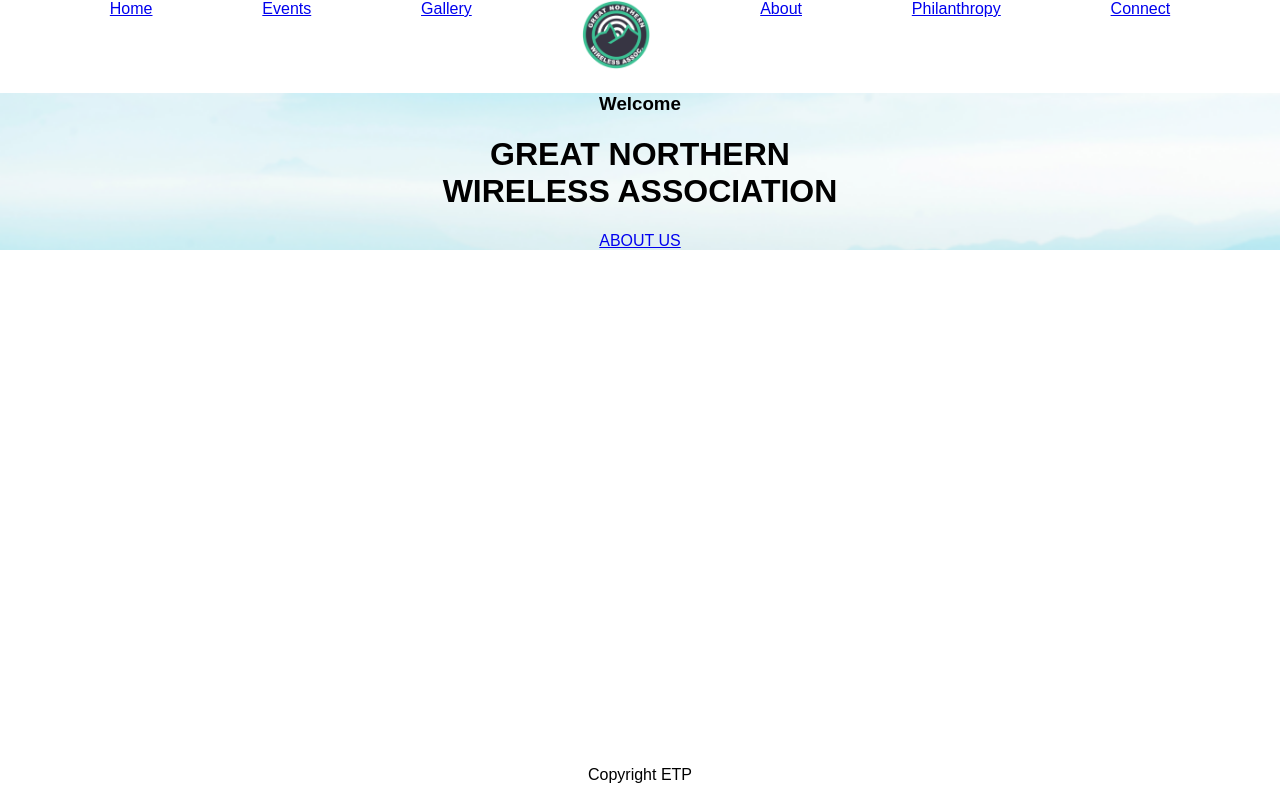
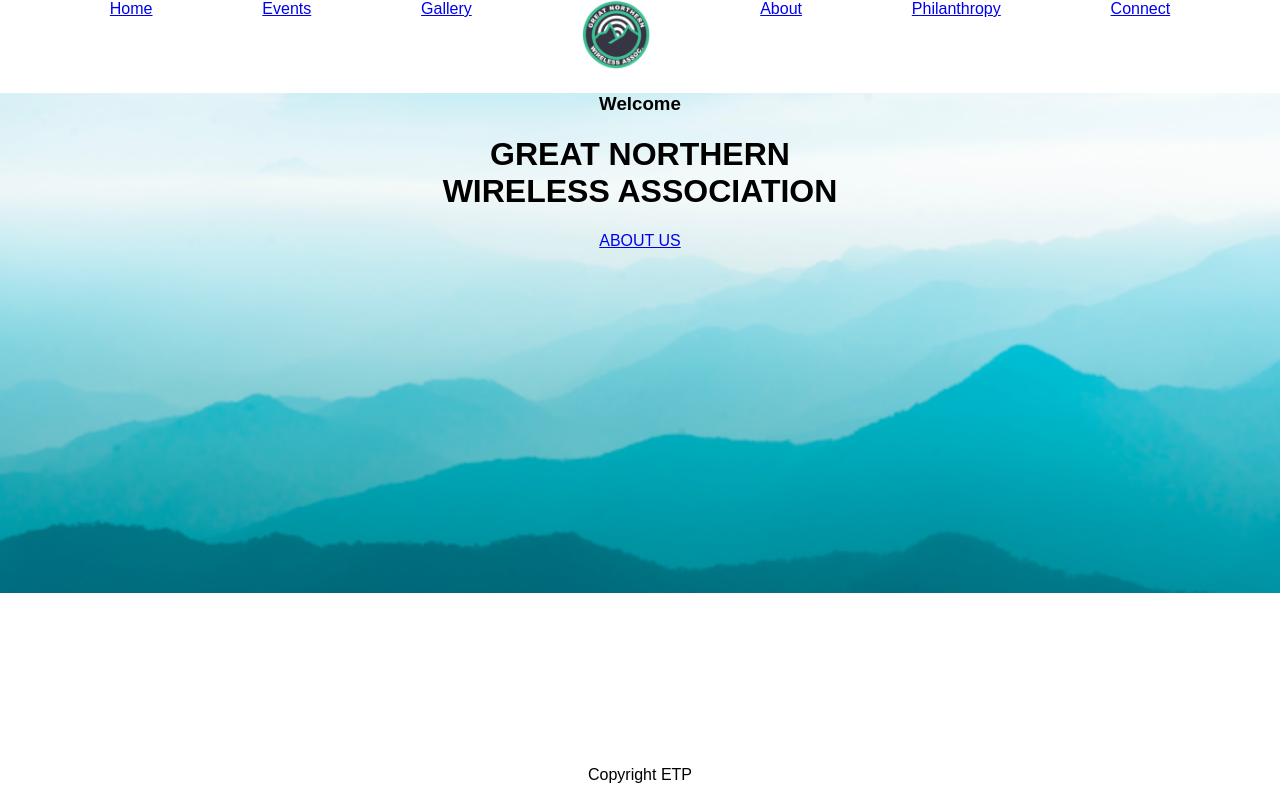
Before and after one commit to ErylMurphy/Twin-Peaks-Wireless-Association, a React (Create React App) app: page / in a window 1280 px wide. Built offline with nearby package versions, Linux system fonts and the light colour scheme.

Commit message:
got landing page background image to correct size

```diff
--- a/src/App.css
+++ b/src/App.css
@@ -1,18 +1,17 @@
 html {
-  box-sizing: border-box;
+  margin: 0px;
+  height: 100%;
+  width: 100%;
 }
 
-*,
-::after,
-::before {
-  box-sizing: inherit
-}
-
-.container {
+body {
+  margin: 0px;
+  min-height: 100%;
+  width: 100%;
+  padding: 0;
+  display: grid;
   text-align: center;
-  display: flex;
-  flex-flow: column;
-  height: 100vh;
+  grid-template-rows: 50px 500px 30px;
 }
 
 .logo {
@@ -20,22 +19,28 @@
 }
 
 nav {
+  grid-area: n;
   display: flex;
   justify-content: space-evenly;
+}
+
+main {
+  grid-area: m;
 }
 
 .Homepage {
   background-image: url("home-mountain.png");
   background-size: cover;
+  height: 500px;
 }
 
-.contact-form {
+/* .contact-form {
   display: inline-grid;
+} */
+
+.footer {
+  grid-area: f;
+  position: absolute;
+  bottom: 0;
+  width: 100%;
 }
-
-footer {
-  position: absolute;
-  right: 0;
-  bottom: 0;
-  left: 0;
-}
--- a/src/App.js
+++ b/src/App.js
@@ -27,17 +27,15 @@
             <Link to="/Philanthropy">Philanthropy</Link>
             <Link to="/Connect">Connect</Link>
         </nav>
-        <main>
+            <div className="main">
           <Route path="/" exact component={Homepage} />
           <Route path="/Events" exact component={Events} />
           <Route path="/Gallery" exact component={Gallery} />
           <Route path="/About" exact component={About} />
           <Route path="/Philanthropy" exact component={Philanthropy} />
           <Route path="/Connect" exact component={Connect} />
-            </main>
-            <footer>
+            </div>
        <Footer />
-          </footer>
           </div>
       </div>
       </Router>
```
